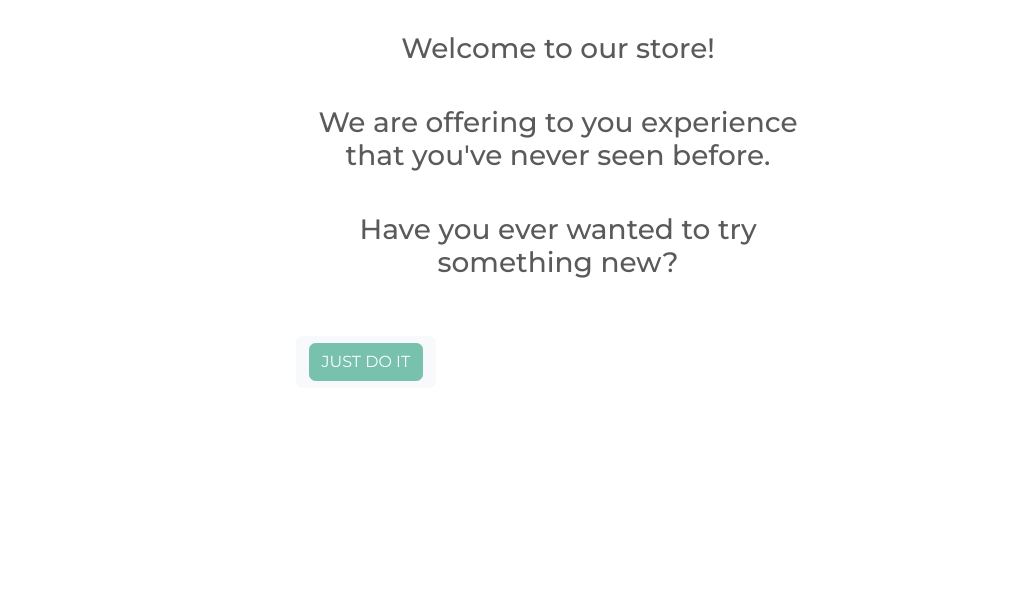
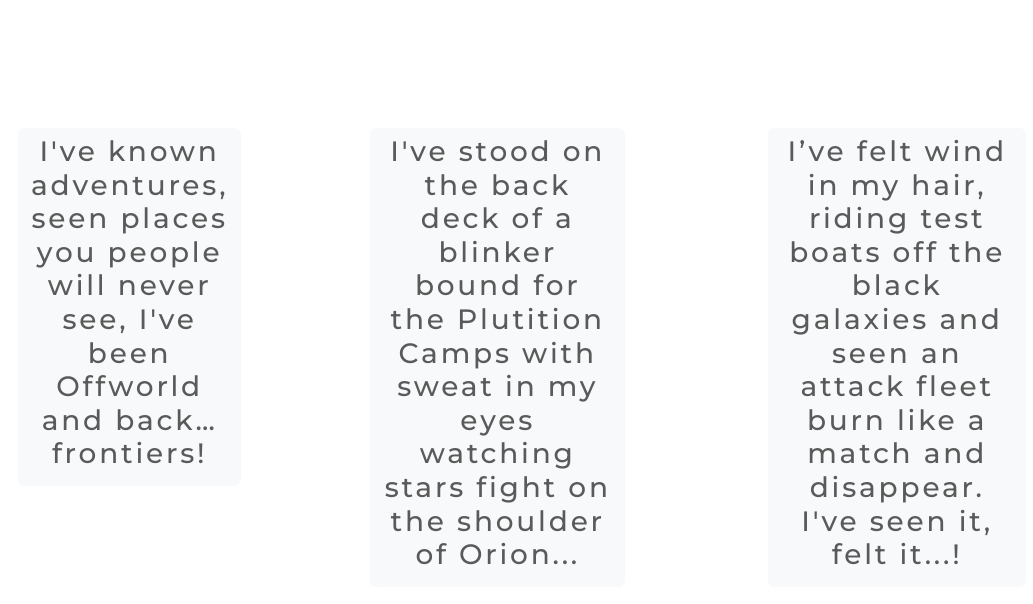
Before and after one commit to faultyagatha/backend-typescript, a React (Create React App) app in the folder client/: page /about in a window 1280 px wide. Shown: the top 604 px of the page, without its empty margins (82-1115 px from the left). Built offline with nearby package versions, Linux system fonts and the light colour scheme.

Commit message:
change about and add styling

```diff
--- a/client/src/components/Menu/index.tsx
+++ b/client/src/components/Menu/index.tsx
@@ -1,7 +1,7 @@
 import React from "react";
 import { Link, useHistory } from "react-router-dom";
 import { useDispatch, useSelector } from "react-redux";
-import { Container, Navbar, Nav, NavDropdown } from "react-bootstrap";
+import { Container, Navbar, Nav, NavDropdown, Badge } from "react-bootstrap";
 
 import { AppState } from "../../types";
 import { logoutUser, removeAllFromCart } from "../../redux/actions";
@@ -37,7 +37,9 @@ const Menu = () => {
             </Nav>
             <Nav className="ml-auto">
               <Nav.Link as={Link} to="/cart">
-                <i className="fa fa-shopping-cart"></i>Cart
+                <i className="fa fa-shopping-cart">
+                  <Badge className="badge-light">{inCart.length}</Badge>
+                </i>
               </Nav.Link>
               {isLoggedIn ? (
                 <NavDropdown title="Hello" id="name">
--- a/client/src/index.css
+++ b/client/src/index.css
@@ -15,3 +15,7 @@ code {
 main {
   min-height: 90vh;
 }
+
+h4, h3, h2, h1 {
+  letter-spacing: 0.1em;
+}
--- a/client/src/pages/About.tsx
+++ b/client/src/pages/About.tsx
@@ -5,35 +5,52 @@ import GoBack from "../components/BackButton";
 
 const About = () => {
   return (
-    <Container>
-      <Row className="py-3 justify-content-md-center">
-        <Col md={6}>
-          <h3 className="text-center">Welcome to our store!</h3>
-        </Col>
-      </Row>
-      <Row className="py-3 justify-content-md-center">
-        <Col md={6}>
-          <h3 className="text-center">
-            We are offering to you experience that you've never seen before.
-          </h3>
-        </Col>
-      </Row>
-      <Row className="py-3 justify-content-md-center">
-        <Col md={6}>
-          <h3 className="text-center">
-            Have you ever wanted to try something new?
-          </h3>
-        </Col>
-      </Row>
-      <Row className="py-3 justify-content-md-center">
-        <Col md={6}>
+    <Container className="py-5 d-flex align-items-stretch">
+      <Row className="py-5">
+        <Col md={8}>
           <GoBack>
-            <Button type="button" className="btn-block">
-              JUST DO IT
-            </Button>
+            <h3 className="text-center">
+              I've known adventures, seen places you people will never see, I've
+              been Offworld and back… frontiers!
+            </h3>
           </GoBack>
         </Col>
       </Row>
+      <Row className="py-5 justify-content-md-center">
+        <Col md={8}>
+          <GoBack>
+            <h3 className="text-center">
+              I've stood on the back deck of a blinker bound for the Plutition
+              Camps with sweat in my eyes watching stars fight on the shoulder
+              of Orion...
+            </h3>
+          </GoBack>
+        </Col>
+      </Row>
+      <Row className="py-5 justify-content-md-center">
+        <Col md={8}>
+          <GoBack>
+            <h3 className="text-center">
+              I’ve felt wind in my hair, riding test boats off the black
+              galaxies and seen an attack fleet burn like a match and disappear.
+              I've seen it, felt it...!
+            </h3>
+          </GoBack>
+        </Col>
+      </Row>
+      {/* <Row className="py-3 justify-content-md-center">
+        <Col md={6}>
+          <GoBack>
+            EXPERIENCE.  FEEL.  DREAM.
+            EXPERIENCE.  FEEL.  DREAM.
+            EXPERIENCE.  FEEL.  DREAM.
+            EXPERIENCE.  FEEL.  DREAM.
+            EXPERIENCE.  FEEL.  DREAM.
+            EXPERIENCE.  FEEL.  DREAM.
+            EXPERIENCE.  FEEL.  DREAM.
+          </GoBack>
+        </Col>
+      </Row> */}
     </Container>
   );
 };
--- a/client/src/pages/Products.tsx
+++ b/client/src/pages/Products.tsx
@@ -43,7 +43,7 @@ export default function Products() {
   };
   return (
     <>
-      <h1 className="text-center">head away from Earth</h1>
+      <h2 className="text-center">head away from Earth</h2>
       {loading ? (
         <Loader />
       ) : error ? (
```
